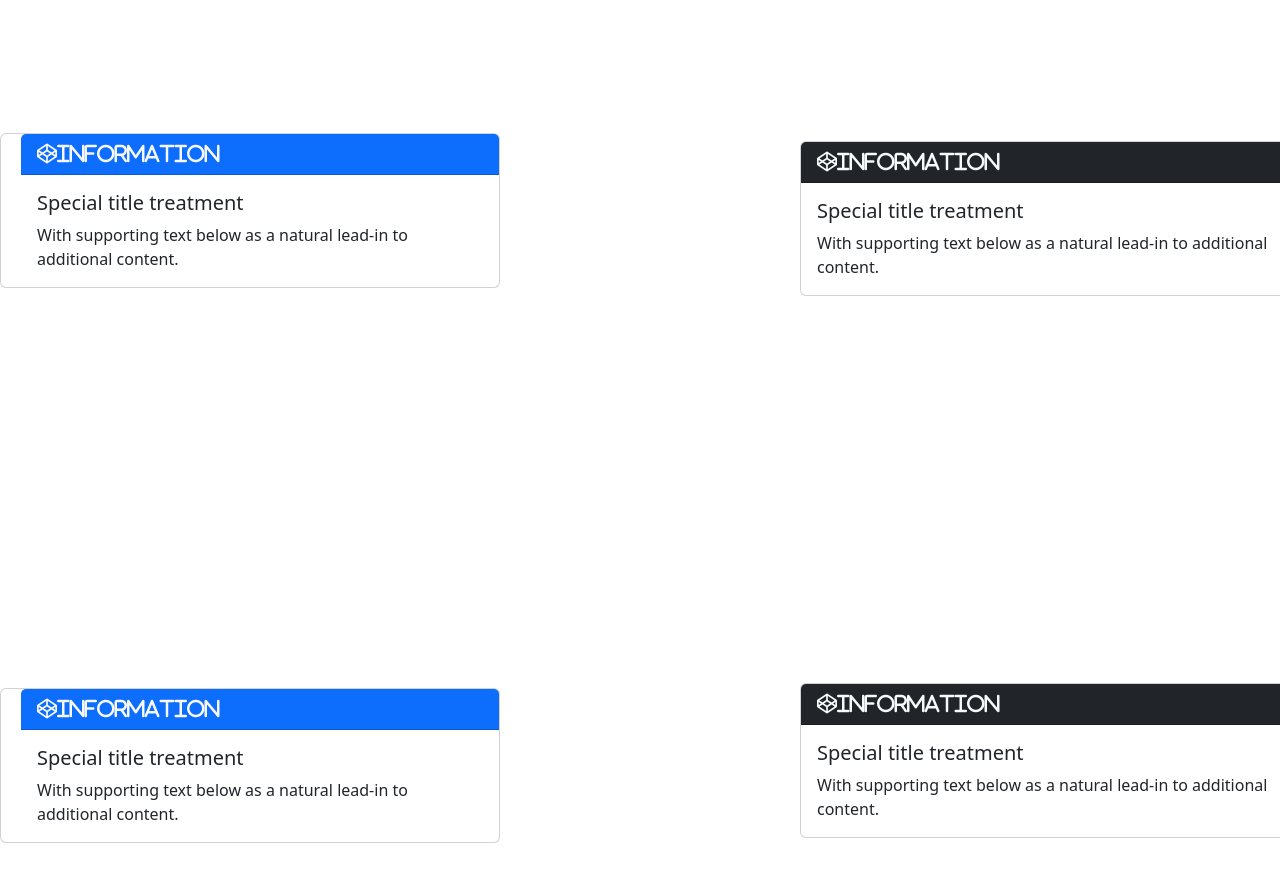
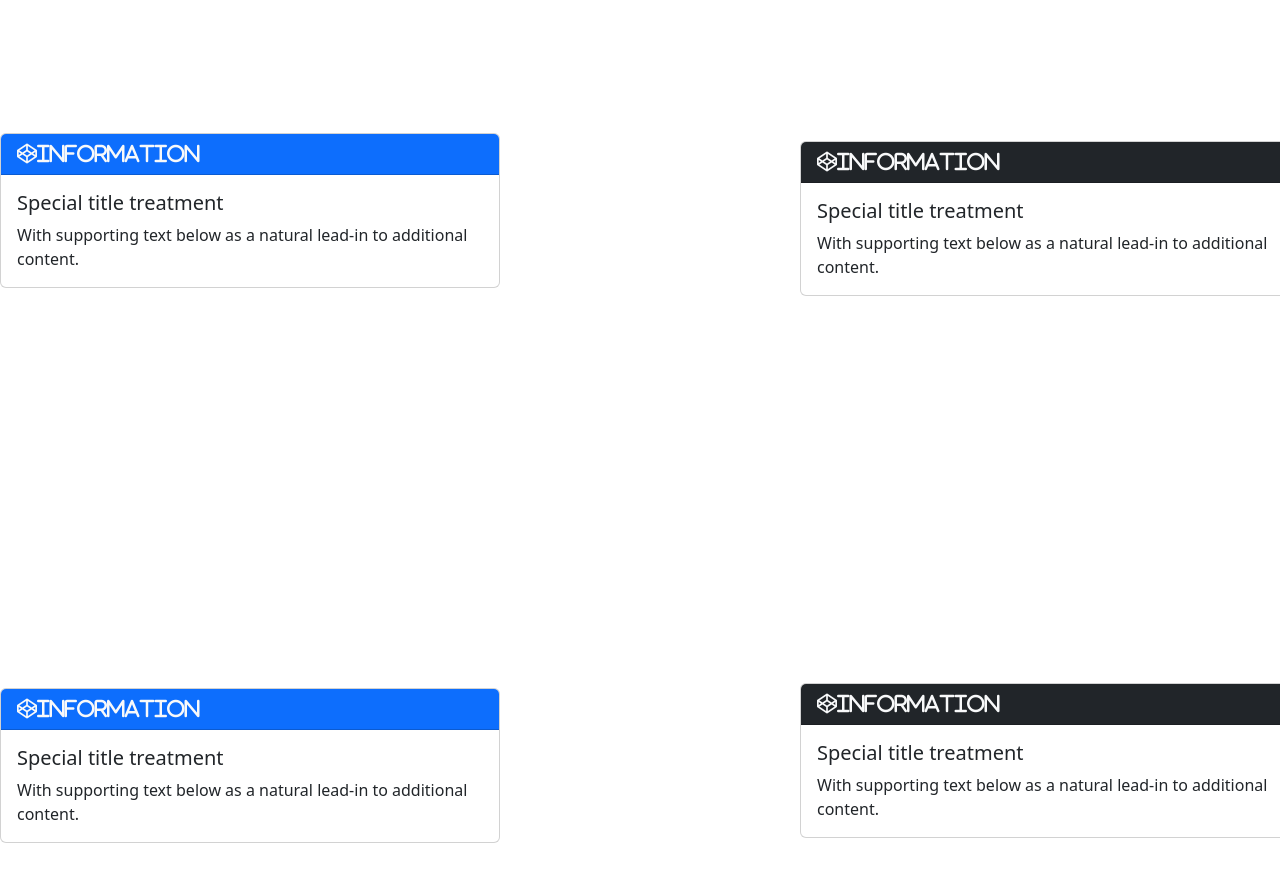
Before and after one commit to well97dev/Template, a plain HTML site: page index.html in a window 1280 px wide. Shown: the part 920-1801 px from the top of the page. Drawn offline with nearby package versions, Linux system fonts and the light colour scheme.

Commit message:
ajustando card01

```diff
--- a/css/style.css
+++ b/css/style.css
@@ -75,15 +75,15 @@
 .card01 {
     margin-top: 500px;
     width: 500px;
-    margin-right: 100%;
-    padding-left: 20px;
+    margin-right: 80%;
+    padding-left: 0px;
 }
 
 .card02 {
     margin-top:400px;
     width: 500px;
     margin-right: 600px;
-    padding-left: 20px;
+    padding-left: 0px;
 }
 
 .card03 {
```
